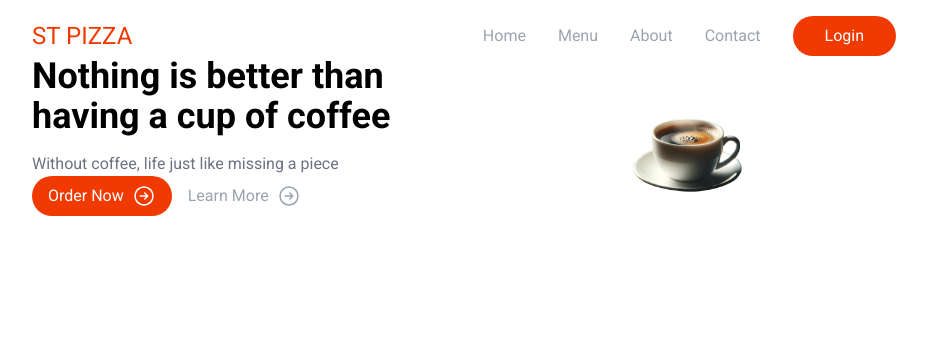
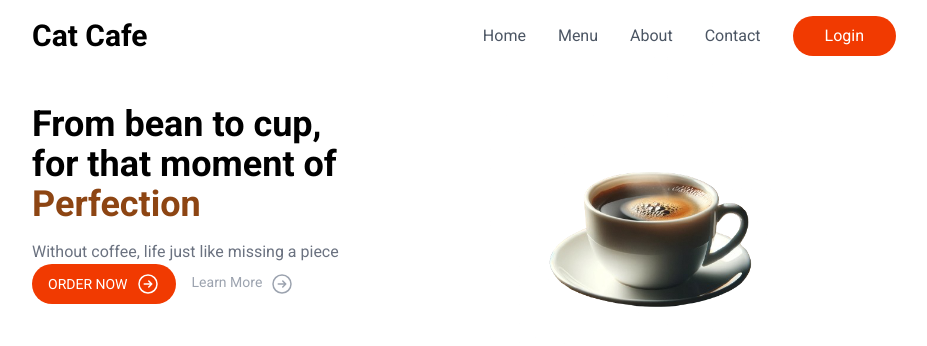
Before and after one commit to BrianChen027/Online_Order_APP, a Next.js app: page / in a window 1280 px wide. Shown: the top 346 px of the page, without its empty margins (176-1103 px from the left). Built offline with nearby package versions, Linux system fonts and the light colour scheme.

Commit message:
Update Home page

```diff
--- a/src/app/components/layout/Header.js
+++ b/src/app/components/layout/Header.js
@@ -3,10 +3,10 @@ import Link from 'next/link'
 export default function Header() {
     return (
         <header className='flex items-center justify-between'>
-            <Link className="text-primary font-sembold text-2xl" href="">
-                ST PIZZA
+            <Link className="text-title font-semibold text-3xl" href="">
+                Cat Cafe
             </Link>
-            <nav className='flex items-center gap-8 text-gray-400 semibold'>
+            <nav className='flex items-center gap-8 text-gray-600 semibold'>
             <Link href={''}>Home</Link>
             <Link href={''}>Menu</Link>
             <Link href={''}>About</Link>
--- a/src/app/components/layout/Hero.js
+++ b/src/app/components/layout/Hero.js
@@ -3,12 +3,21 @@ import Right from "../icons/Right"
 
 export default function Hero() {
     return (
-        <section className="grid grid-cols-2">
-            <div>
-                <h1 className="text-4xl font-semibold">Nothing is better than having a cup of coffee</h1>
+        <section className="hero">
+            <div className="py-12">
+                {/* <h1 className="text-4xl font-semibold">Nothing is better than having a cup of&nbsp;
+                    <span className="text-primary">coffee</span>
+                </h1> */}
+                <h1 className="text-4xl font-semibold">
+                    From bean to cup, <br/>
+                    for that moment of <br/>
+                    <span className="text-coffee">
+                        Perfection
+                    </span>
+                </h1>
                 <p className="mt-4 text-gray-500">Without coffee, life just like missing a piece</p>
-                <div className="flex gap-4">
-                    <button className="bg-primary flex gap-2 text-white px-4 py-2 rounded-full">
+                <div className="flex gap-4 text-sm">
+                    <button className="bg-primary uppercase flex items-center gap-2 text-white px-4 py-2 rounded-full">
                         Order Now
                         <Right />
                     </button>
--- a/src/app/globals.css
+++ b/src/app/globals.css
@@ -1,3 +1,9 @@
 @tailwind base;
 @tailwind components;
 @tailwind utilities;
+
+
+section.hero{
+  @apply grid;
+  grid-template-columns: .4fr .6fr;
+}
--- a/tailwind.config.js
+++ b/tailwind.config.js
@@ -8,7 +8,9 @@ module.exports = {
   theme: {
     extend: {
       colors: {
-        primary: '#f13a01'
+        title: '704214',
+        primary: '#f13a01',
+        coffee: '#8d4513'
       },
     },
   },
```
